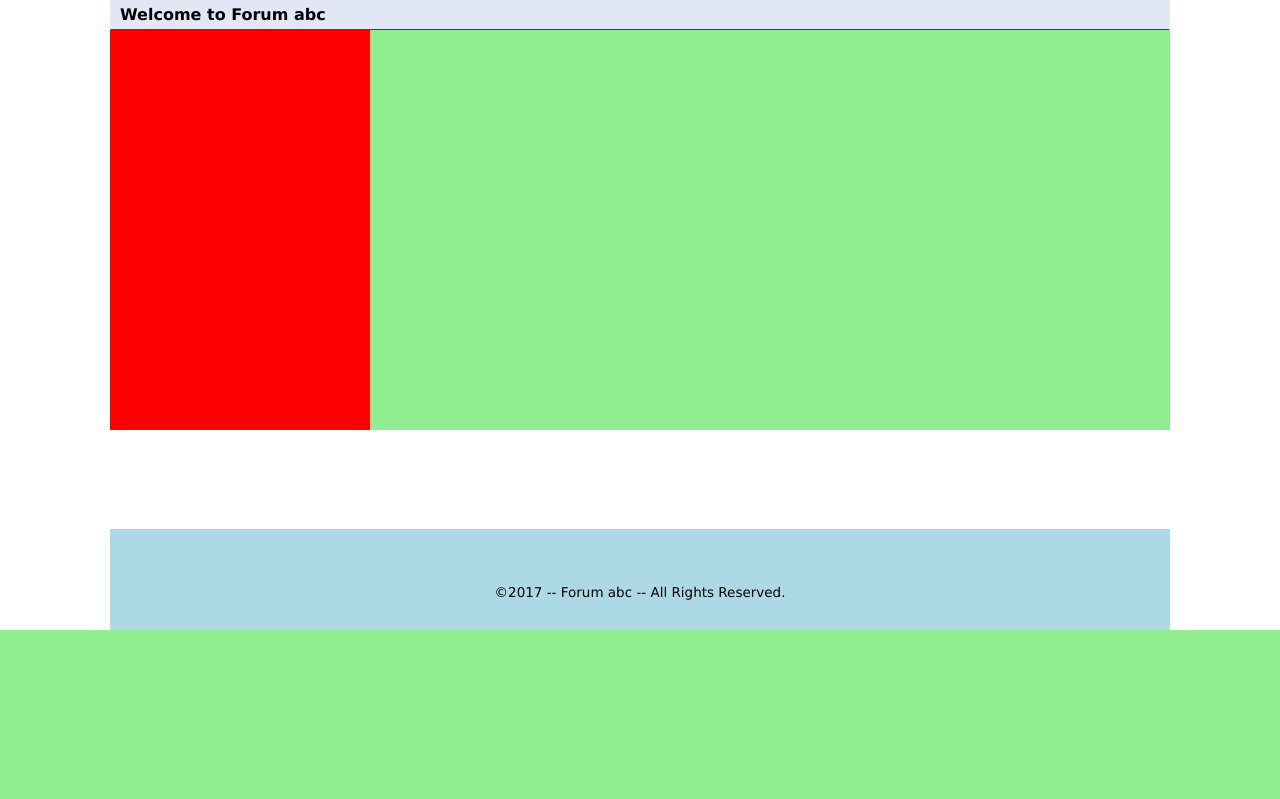
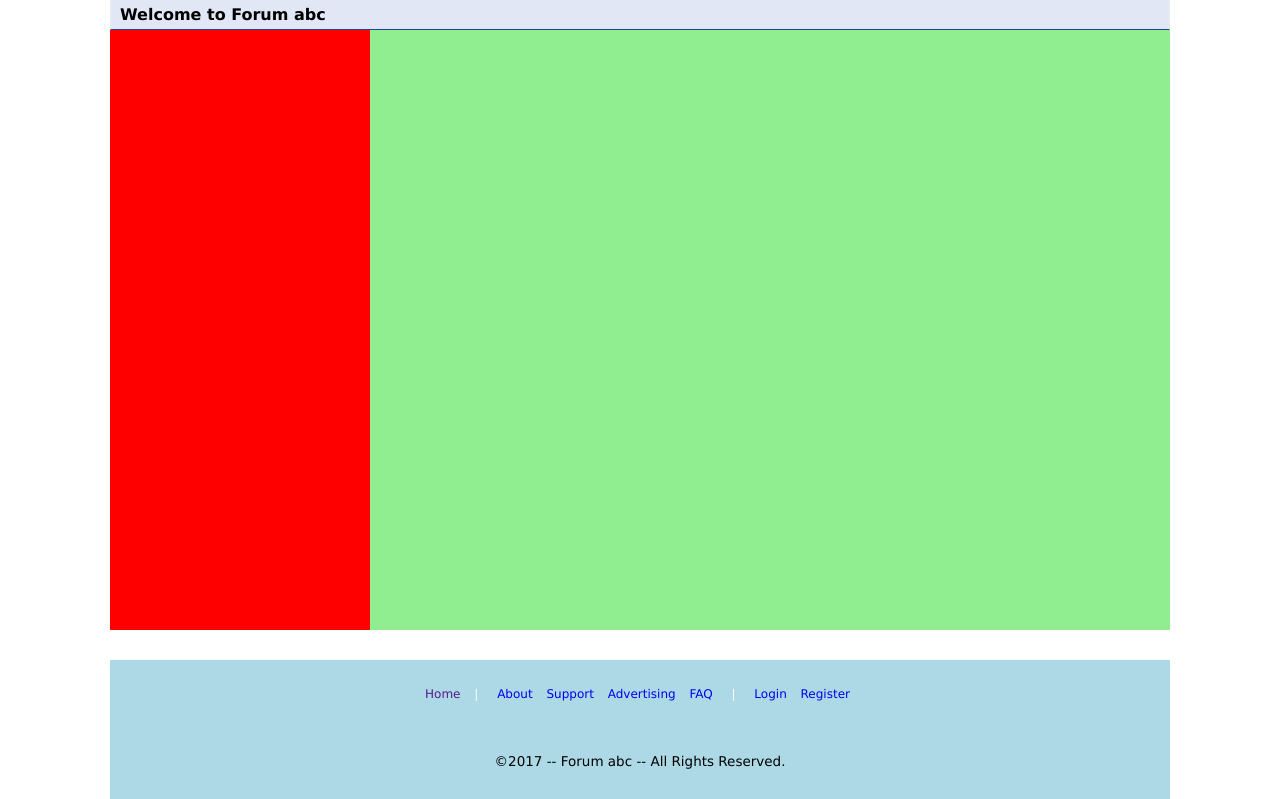
Before and after one commit to jimmymsz/projectPHP, a PHP site: page / in a window 1280 px wide. Shown: the part 175-974 px from the top of the page. Before the commit the page ends 805 px from the top, so only its background shows below. Run offline with PHP 8.4, Linux system fonts and the light colour scheme.

Commit message:
add footer

```diff
--- a/index.php
+++ b/index.php
@@ -72,14 +72,30 @@
 				<h1 class="h1">Welcome to Forum abc</h1>
 			</div>
 			<div id="content">
-				<div class="side" style="float: left; background-color: red; width:260px;height: 400px; display: inline-block;" ></div>
-				<div class="main" style="float; right; background-color: lightgreen;width:800px; height: 400px; display: inline-block;"></div>
+				<div class="side" style="float: left; background-color: red; width:260px;height: 600px; display: inline-block;" ></div>
+				<div class="main" style="float; right; background-color: lightgreen;width:800px; height: 600px; display: inline-block;"></div>
 			</div>
 		</div>
 
 		<div class="footer">
 			<div id="footer-block">
-				<div id="footer-link-block"></div>
+				<div id="footer-link-block">
+					<p style="padding: 0 10px; display: inline-block;">
+						<a href="">Home</a>
+					</p>
+					|
+					<p style="padding: 0 10px; display: inline-block;">
+						<a href="about.php" style="padding: 0 5px">About</a>
+						<a href="about.php?go=support" style="padding: 0 5px">Support</a>
+						<a href="advertising.php" style="padding: 0 5px">Advertising</a>
+						<a href="about.php?go=faqs" style="padding: 0 5px">FAQ</a>
+					</p>
+					|
+					<p style="padding: 0 10px; display: inline-block;">
+						<a href="login.php" style="padding: 0 5px">Login</a>
+						<a href="register.php" style="padding: 0 5px">Register</a>
+					</p>
+				</div>
 				<div id="blank" style="height:40px"></div>
 				<div id="copyright" style="color: black; font-size:13.5px; padding-bottom: 15px">©2017 -- Forum abc -- All Rights Reserved.</div>
 			</div>
```
